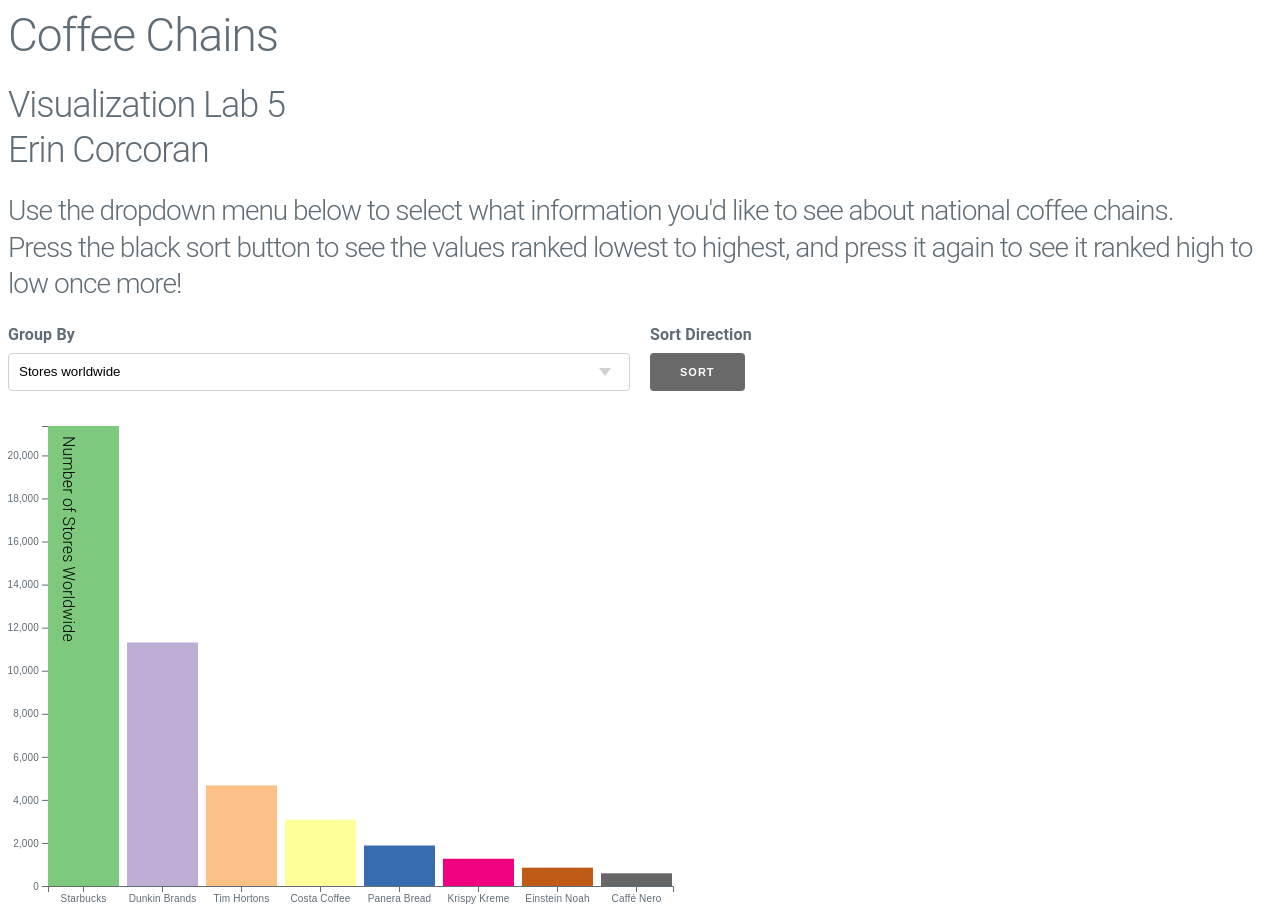
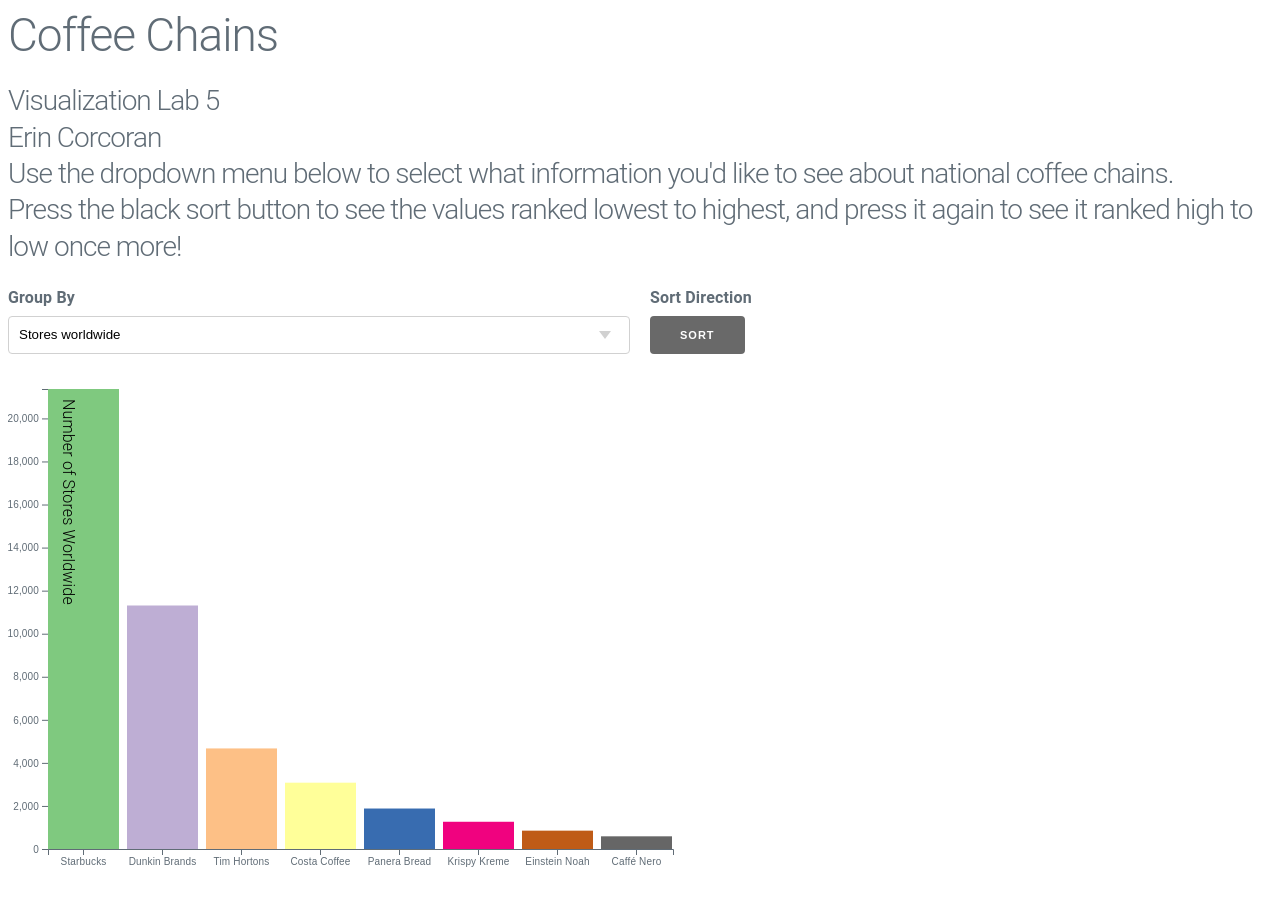
Before and after one commit to erincorc/vislab5, a plain HTML site: page index.html in a window 1280 px wide. After the commit the page ends 877 px from the top, so only its background shows below. Drawn offline with nearby package versions, Linux system fonts and the light colour scheme.

Commit message:
adjusting size

```diff
--- a/index.html
+++ b/index.html
@@ -12,12 +12,8 @@
     <body>
         <h1> Coffee Chains </h1>
 
-        <h2> Visualization Lab 5 <br>
-            Erin Corcoran
-        </h2>
-
-        <h3>
-
+        <h3> Visualization Lab 5 <br>
+            Erin Corcoran <br>
             Use the dropdown menu below to select what information you'd like to see about national coffee chains. <br> Press the black sort button to see the values ranked lowest to highest, and press it again to see it ranked high to low once more!
 
         </h3>
```
